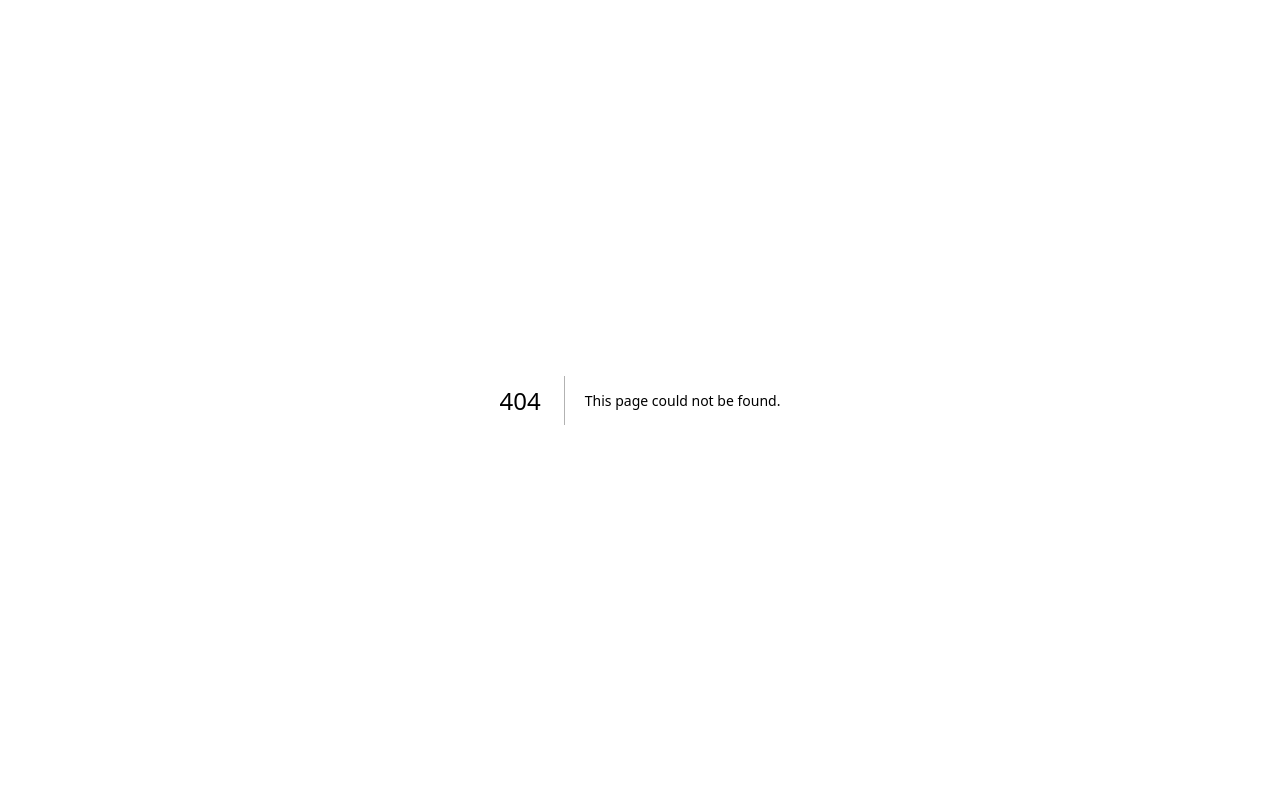
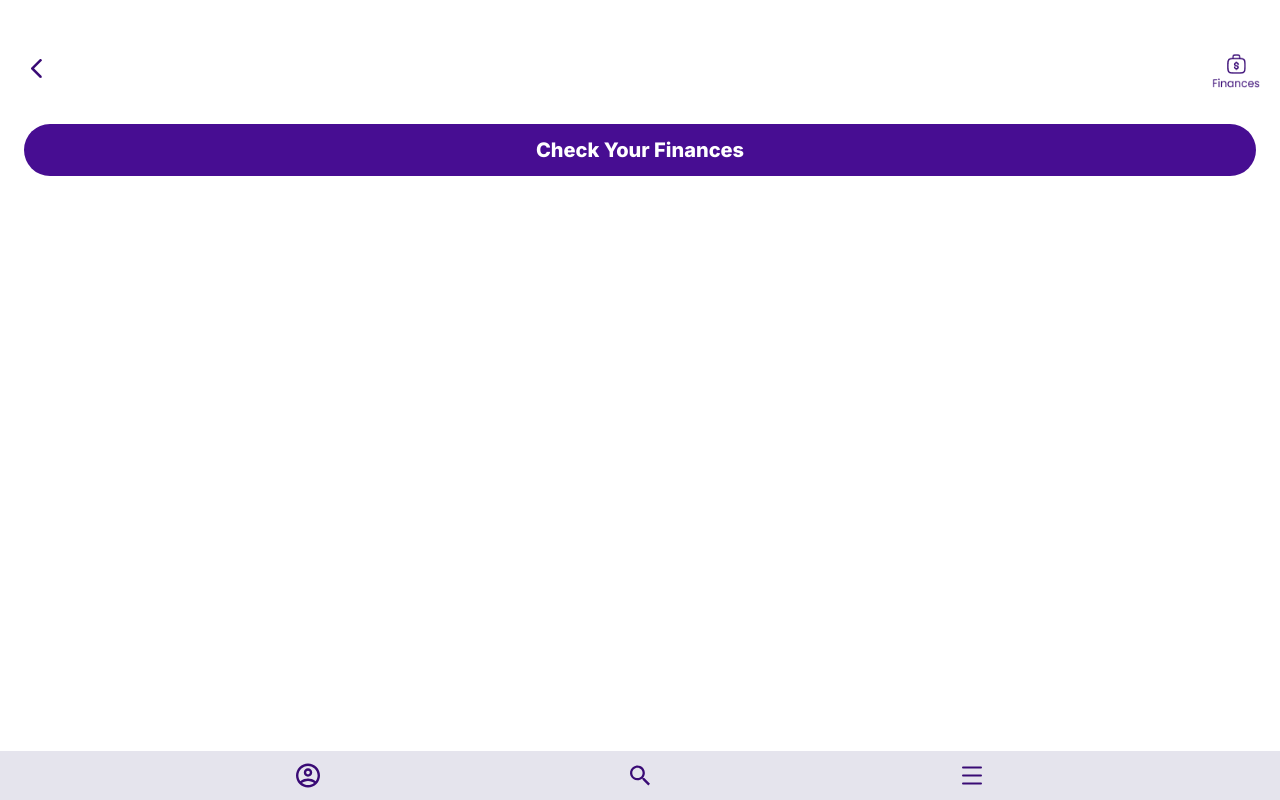
Before and after one commit to AnthonyQuispe/Course-Savers, a Next.js app: page /confirm in a window 1280 px wide. Before the commit this address had no page. Built offline with nearby package versions, Linux system fonts and the light colour scheme.

Commit message:
Fixing navigation buttons and adding confirm page.

```diff
--- a/src/app/check-out/page.tsx
+++ b/src/app/check-out/page.tsx
@@ -1,9 +1,11 @@
+'use client'
+
 import Image from "next/image";
 import backButtonIcon from "../../../public/icons/back-button-icon.png";
 import financesIcon from "../../../public/icons/finances-icon.png";
 import infoIcon from "../../../public/icons/info-icon.png";
 import trashIcon from "../../../public/icons/trash-icon.png";
-import { useRouter } from "next/router";
+import { useRouter } from "next/navigation";
 
 export default function CheckOut() {
 
@@ -64,7 +66,7 @@ export default function CheckOut() {
                         <p>$400 / $1.6k</p>
                     </div>
                 </div>
-                <button className="bg-PrimaryPurp rounded-full w-full p-3 text-white text-xl font-extrabold">Finalize $428</button>
+                <button onClick={() => router.push('/confirm')} className="bg-PrimaryPurp rounded-full w-full p-3 text-white text-xl font-extrabold">Finalize $428</button>
             </section>
         </div>
     )
--- a/src/app/components/ResultsClassElement/ResultsClassElement.tsx
+++ b/src/app/components/ResultsClassElement/ResultsClassElement.tsx
@@ -106,7 +106,7 @@ const CourseItem = ({ id, courseId, schedule, semesterId, teacherId, handleClass
         <div onClick={() => {handleClassClick(id); setShowDetails(!showDetails)}}>
             <div className={`flex flex-col items-stretch px-6 bg-GrayPurp ${opacity}`}>
                 <div className="flex justify-between items-center">
-                    <div className="flex justify-between items-center w-[141px]">
+                    <div className="flex justify-between items-center w-[145px]">
                         <h2 className="text-xl font-semibold">{classResult?.name}</h2>
                         <Image src={!showDetails ? downArrowIcon : upArrowIcon} alt="toggle details arrow" />
                     </div>
--- /dev/null
+++ b/src/app/confirm/page.tsx
@@ -0,0 +1,23 @@
+'use client'
+
+import Image from "next/image";
+import backButtonIcon from "../../../public/icons/back-button-icon.png";
+import financesIcon from "../../../public/icons/finances-icon.png";
+
+export default function Confirm() {
+
+    return (
+        <div className="pt-[44px]">
+            <div className="flex items-center justify-between pl-3 pr-5">
+                <Image src={backButtonIcon} alt="back button" onClick={() => router.back()} />
+                <Image className="w-12 h-12" src={financesIcon} alt="finances button" />
+            </div>
+            <section className="p-6 pt-2">
+
+            </section>
+            <section className="px-6">
+                <button className="bg-PrimaryPurp rounded-full w-full p-3 text-white text-xl font-extrabold">Check Your Finances</button>
+            </section>
+        </div>
+    )
+}
--- a/src/app/layout.tsx
+++ b/src/app/layout.tsx
@@ -1,6 +1,10 @@
+'use client'
+
 import "./globals.css";
 import { Inter } from "next/font/google";
 import Provider from "@/context/Provider"
+import NavComponent from "@/components/navComponent/page";
+import { useRouter } from "next/router";
 
 const inter = Inter({ subsets: ["latin"] });
 
@@ -14,12 +18,21 @@ export default function RootLayout({
 }: {
   children: React.ReactNode;
 }) {
+
+  // const router = useRouter();
+  // const showNav = router.pathname !== '/';
+
   return (
     <Provider>
       <html lang="en">
         <body className={inter.className}>
           {children}
         </body>
+        {/* {showNav && ( */}
+          <footer>
+          <NavComponent />
+        </footer>
+        {/* )} */}
       </html>
     </Provider>
   );
--- a/src/app/results/page.tsx
+++ b/src/app/results/page.tsx
@@ -106,8 +106,11 @@ export default function Results() {
                 <ResultsScheduleElement scheduleData={userClasses}/>
             </div>
             <div>
+                <div className="p-6 pt-[3rem]">
+                    <button onClick={() => router.push('/check-out')} className="bg-PrimaryPurp rounded-full w-full p-3 text-white text-xl font-extrabold">Register</button>
+                </div>
                 <div className="p-6">
-                    <h2 className=" text-DarkPurp text-xl font-extrabold pt-10 pb-3">SELECT CLASSES</h2>
+                    <h2 className=" text-DarkPurp text-xl font-extrabold pb-3">SELECT CLASSES</h2>
                     <span>Results for: </span>
                     <span className=" italic">{getCourse === '' ? 'All Courses' : getCourse} - {getTerm}</span>
                 </div>
--- a/src/app/search/page.tsx
+++ b/src/app/search/page.tsx
@@ -123,7 +123,7 @@ export default async function Home() {
         </div>
         <div className="flex flex-col w-4/5">
           <label className="search__label text-BlackText">Term</label>
-          <select className=" h-14 search__dropdown w-73vw  text-DarkGrayTxt bg-InputGray text-20px font-Poppins font-normal rounded-20px p-0.25rem border-none rounded-2xl	px-2" name="term">
+          <select className=" h-14 search__dropdown w-73vw  text-DarkGrayTxt bg-InputGray text-20px font-Poppins font-normal rounded-20px p-0.25rem border-none rounded-2xl	px-4" name="term">
             <option value="">Select</option>
             {termArrData.data.map((term: Semester) => {
               return (
@@ -135,7 +135,7 @@ export default async function Home() {
         <div className="flex flex-col w-4/5">
           <label className="search__label text-BlackText">Course Number</label>
           <input
-            className=" w-73vw h-14 text-DarkGrayTxt bg-InputGray text-20px font-Poppins font-normal rounded-20px p-0.25rem border-none rounded-2xl	px-2"
+            className=" w-73vw h-14 text-DarkGrayTxt bg-InputGray text-20px font-Poppins font-normal rounded-20px p-0.25rem border-none rounded-2xl	px-4"
             type="text"
             placeholder="Course ID"
             name="course"
@@ -161,7 +161,6 @@ export default async function Home() {
           </button>
         </div>
       </form>
-      <NavComponent />
     </main>
   );
 }
--- a/src/components/navComponent/page.tsx
+++ b/src/components/navComponent/page.tsx
@@ -5,7 +5,7 @@ import settingsIcon from "../../../public/MenuIcon.svg";
 
 export default function NavComponent() {
   return (
-    <nav className="flex justify-evenly w-full bg-GrayPurp absolute bottom-0">
+    <nav className="flex justify-evenly w-full bg-GrayPurp fixed bottom-0">
       <Image
         className=" w-15vw h-6vh"
         src={profileIcon}
```
